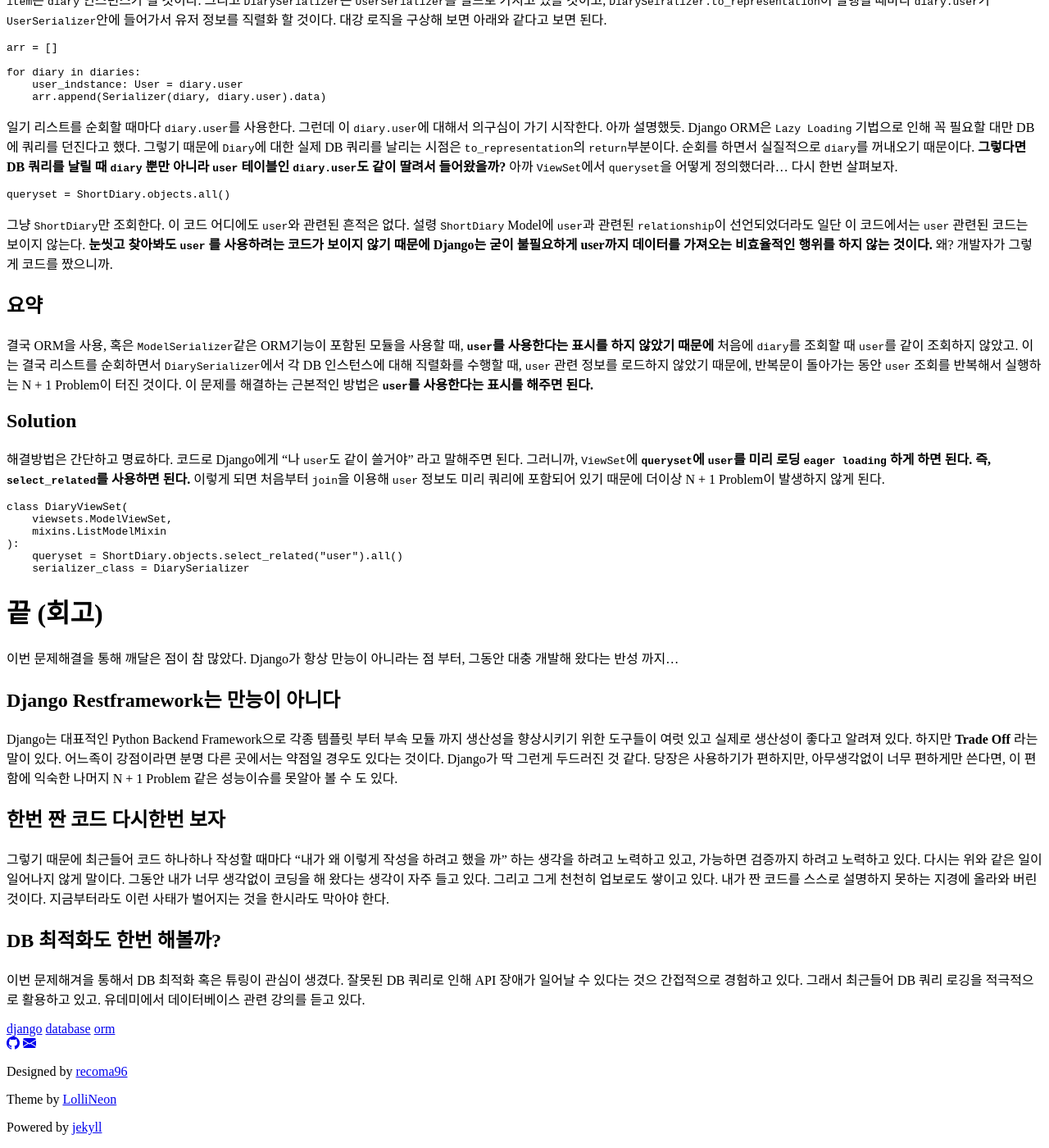
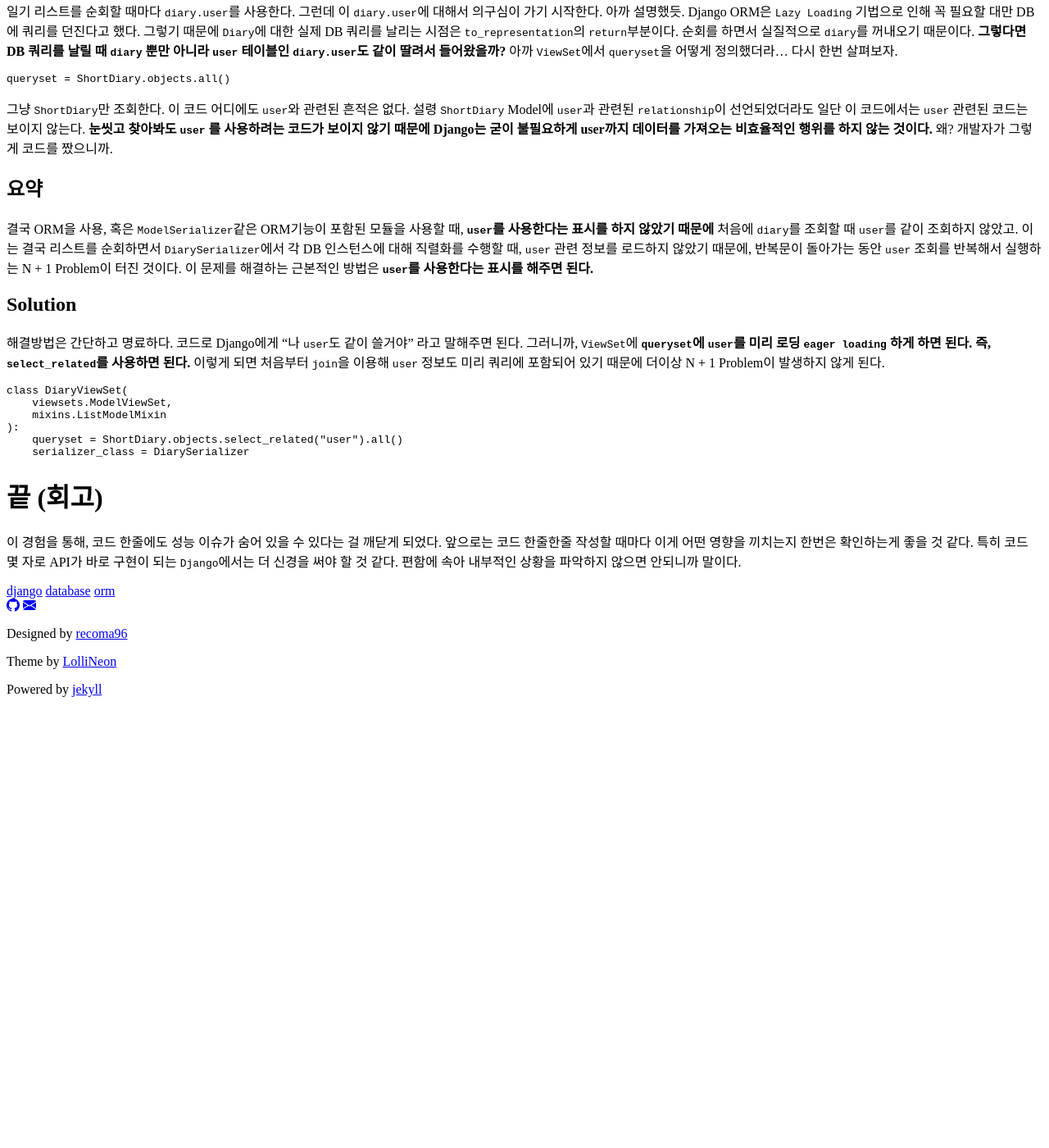
Before and after one commit to recoma96/recoma96.github.io, a Jekyll site: the page built from _posts/2025-04-18-n-plus-1-example-django.md, in a window 1280 px wide and 1400 px high, scrolled down 4113 px. Shown: the whole window at 82% size. Built offline with Jekyll 4.4.1, drawn with Linux system fonts in a browser that asks for light colours; some web fonts are replaced; comment, search, counter and statistics services are not loaded; a style sheet for code colours, icons or effects is not loaded; after the commit the page ends 4979 px from its top, so only the background shows below that; some of the changed text lies outside the part shown.

Commit message:
N + 1 문제 해결 사례 내용 일부 수정

````diff
--- a/_posts/2025-04-18-n-plus-1-example-django.md
+++ b/_posts/2025-04-18-n-plus-1-example-django.md
@@ -1,6 +1,6 @@
 ---
 layout: post
-title:  "N + 1 Problem 해결 사례 (1) - DRF ModelSerializer in List API"
+title:  "N+1 문제 실전 사례: DRF ModelSerializer와 List API에서의 쿼리 최적화"
 date:   2025-04-18 17:00:00
 categories: "Database"
 summary: "생각없이 Serizlier를 쓰는 순간 나도 모르는 사이 N + 1 Problem이 터질 수 있다. 리스트 조회를 위한 ModelSerializer가 어떻게 N + 1 Problem을 일으키는지, DRF 내부 코드를 통해 알아보자."
@@ -12,15 +12,7 @@
 
 한참 전에, [Django에서의 N + 1 Problem을 해결하는 방법](/django/2024/12/12/django-n1-problem.html)을 포스팅 한 적이 있었다. 요약하자면, **우리가 사용하는 ORM은 Lazy Loading 기법으로 인해 레코드와 관련된 참조테이블들을 꼭 필요한 때만 가져오기 때문에, 조회된 레코드 갯수 대로 참조 테이블에 쿼리를 날리는 이슈** 정도가 된다. 해결 방법은 `join`이나 아니면 참조 테이블을 한번더 `select`를 하면 되고, Django에서는 `select_related`와 `prefetch_related`라는 이름의 함수가 N + 1 Problem을 해결하는 열쇠가 된다.
 
-## 솔직히 고백하자면 난 N + 1 Problem를 경험한 적이 없었다.
-
-사실 N + 1 포스팅을 했던 것은, 예전에 관련 질문을 받았을 때, N + 1 Problem 관련 문제가 나왔는데 제대로 말을 하지 못해서 복기겸 포스팅 했던 것이고... 나는 지금까지 이 이슈를 겪어본 적이 없었다. **아니,
-정확히는 분명히 있었을 텐테 내가 둔해서 몸으로 느끼지 못한 것이 분명하다**. 심지어 1년동안 Django 기반의 신사업 프로젝트를 개발 내지 운영을 하면서도
-이 N + 1 Problem 이란 녀셕을 한번도 만나 본 적이 없었다. 그런데...
-
-## 그러나 결국 발견했다
-
-최근 `flask-admin` 기반으로 개발된 사내 관리자 페이지를 `django`, `react`로 리빌딩하는 프로젝트를 진행하면서,
+지금까지는 이 문제를 직접 겪어보진 못했다. 관련 질문을 받은 적은 있었지만, 당시에 명확하게 설명하지 못해 이후에 따로 정리해둔 적이 있을 뿐이다. 그러나 결국 발견했다. 최근 `flask-admin` 기반으로 개발된 사내 관리자 페이지를 `django`, `react`로 리빌딩하는 프로젝트를 진행하면서,
 차량 구독 신청 내역 조회 API를 개발하는 과정에서 N + 1 Problem 문제를 발견했다. ViewSet과 Serlizer를 이용해 API를 개발하고 있는 와중에 뭔가 의심이 들어 쿼리 로그를 봤더니
 **조회된 레코드 갯수 대로 참조 테이블을 향해 쿼리를 또 날리는 것이다!** 어떤 이슈였는지 밑의 본론을 통해 알아보자.
 
@@ -178,7 +170,7 @@
 
 ### @property def data
 
-다음은 `Serializer`의 `data` 프로퍼티 코드의 일부이다. "조회 API"이기 때문에 `Serializer`는 DB Instance를 받아 `self.instance`에 저장했을 것이다.
+다음은 `Serializer`의 `data` 프로퍼티 코드의 일부이다.
 
 ```python
 @property
@@ -190,9 +182,12 @@
     ... 이하 생략 ...
 ```
 
-위에 `self.to_representation` 함수를 사용하는 것을 볼 수가 있다. 다음은 `ListSerializer.to_representation` 함수의 일부다. `to_representation`은 DB 인스턴스를 파라미터로 받고 `dict` 형태로 직렬화를 하는 함수로, 보통 Serializer에서 직렬화 해주는 데이터 말고도 다른 추가적인 데이터도 같이 직렬화 해야 할때 해당 함수를 오버라이딩을 하는 경우가 종종 있다.
+`Serializer`는 DB 인스턴스를 받아 `self.instance`에 저장하고 `to_representation`을 호출해 직렬화 과정을 수행한다.
+
 
 ### ListSerializer.to_representation
+
+다음은 `ListSerializer.to_representation` 함수의 일부다. `to_representation`은 DB 인스턴스를 파라미터로 받고 `dict` 형태로 직렬화를 하는 함수로, 보통 Serializer에서 직렬화 해주는 데이터 말고도 다른 추가적인 데이터도 같이 직렬화 해야 할때 해당 함수를 오버라이딩을 하는 경우가 종종 있다.
 
 > `ModelSerializer`가 아닌 `ListSerializer`를 보는 이유는, `list()`에서 `serializer`를 가져올 때 `self.get_serializer(page, many=True)` 처럼 파라미터에 `many=True`로 설정하면. `ListSerializer`로 매핑이 되기 때문이다. 결국 최상단에 사용되는 Serializer는 `DiarySerializer`가 아닌 `ListSerializer`이고 `ListSerializer`의 `child`는 `DiarySerializer`가 된다. 이 점을 꼭 기억해야 한다.
 
@@ -253,25 +248,6 @@
 ```
 
 
-
-
 # 끝 (회고)
 
-이번 문제해결을 통해 깨달은 점이 참 많았다. Django가 항상 만능이 아니라는 점 부터, 그동안 대충 개발해 왔다는 반성 까지...
-
-
-## Django Restframework는 만능이 아니다
-
-Django는 대표적인 Python Backend Framework으로 각종 템플릿 부터 부속 모듈 까지 생산성을 향상시키기 위한 도구들이 여럿 있고 실제로 생산성이 좋다고 알려져 있다.
-하지만 **Trade Off** 라는 말이 있다. 어느족이 강점이라면 분명 다른 곳에서는 약점일 경우도 있다는 것이다. Django가 딱 그런게 두드러진 것 같다.
-당장은 사용하기가 편하지만, 아무생각없이 너무 편하게만 쓴다면, 이 편함에 익숙한 나머지 N + 1 Problem 같은 성능이슈를 못알아 볼 수 도 있다.
-
-
-## 한번 짠 코드 다시한번 보자
-
-그렇기 때문에 최근들어 코드 하나하나 작성할 때마다 "내가 왜 이렇게 작성을 하려고 했을 까" 하는 생각을 하려고 노력하고 있고, 가능하면 검증까지 하려고 노력하고 있다. 다시는 위와 같은 일이 일어나지 않게 말이다. 그동안 내가 너무 생각없이 코딩을 해 왔다는 생각이 자주 들고 있다. 그리고 그게 천천히 업보로도 쌓이고 있다. 내가 짠 코드를 스스로 설명하지
-못하는 지경에 올라와 버린 것이다. 지금부터라도 이런 사태가 벌어지는 것을 한시라도 막아야 한다.
-
-## DB 최적화도 한번 해볼까?
-
-이번 문제해겨을 통해서 DB 최적화 혹은 튜링이 관심이 생겼다. 잘못된 DB 쿼리로 인해 API 장애가 일어날 수 있다는 것으 간접적으로 경험하고 있다. 그래서 최근들어 DB 쿼리 로깅을 적극적으로 활용하고 있고. 유데미에서 데이터베이스 관련 강의를 듣고 있다.
+이 경험을 통해, 코드 한줄에도 성능 이슈가 숨어 있을 수 있다는 걸 깨닫게 되었다. 앞으로는 코드 한줄한줄 작성할 때마다 이게 어떤 영향을 끼치는지 한번은 확인하는게 좋을 것 같다. 특히 코드 몇 자로 API가 바로 구현이 되는 `Django`에서는 더 신경을 써야 할 것 같다. 편함에 속아 내부적인 상황을 파악하지 않으면 안되니까 말이다.
````
